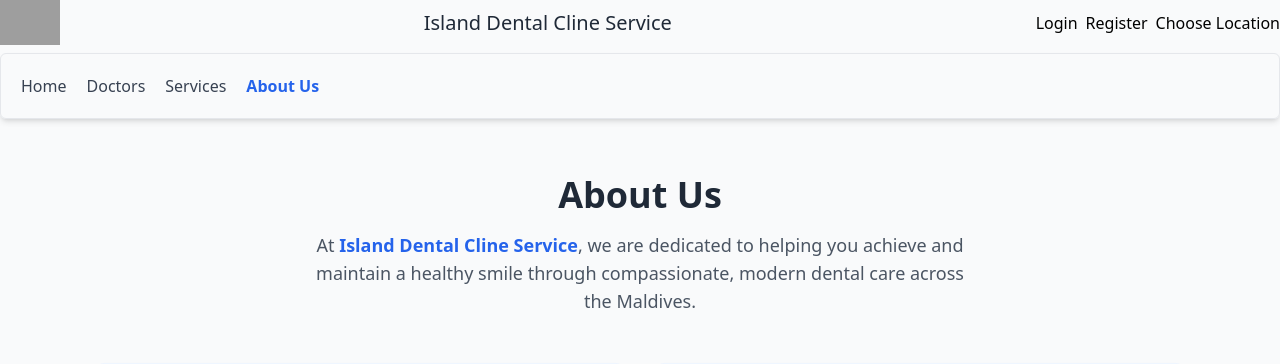
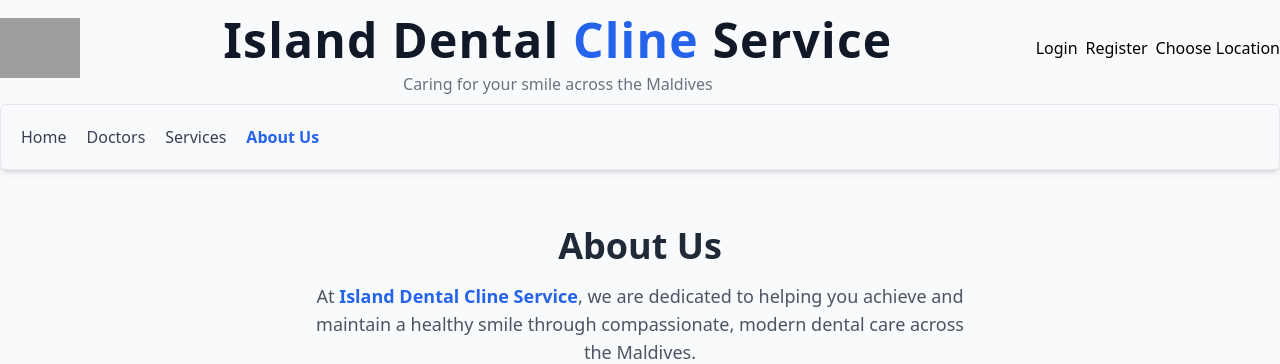
Before and after one commit to raidrasheed/Advanced-Software-Development, a FastAPI app: page /about-us in a window 1280 px wide. Shown: the top 364 px of the page. Run offline with FastAPI, Linux system fonts and the light colour scheme; data that the repository does not hold is empty; style sheets or scripts are compiled from the project's sources; some libraries are stand-ins or nearby versions; grey boxes are pictures that could not be loaded.

Commit message:
all changes

```diff
--- a/templates/general.html
+++ b/templates/general.html
@@ -11,12 +11,15 @@
     <div class="min-h-screen  max-w-7xl mx-auto space-y-2">
         <div class="flex items-center justify-between">
             <div>
-                <img src="/static/images/logo.png" alt="Logo" width="60">
+                <img src="/static/images/logo.png" alt="Logo" width="80">
             </div>
-            <div>
-                <h2 class="text-xl font-extralight text-gray-800">Island Dental Cline Service</h2>
+            <div class="text-center mt-4">
+                <h1 class="text-5xl font-semibold text-gray-900 tracking-wide">
+                    Island Dental <span class="text-blue-600 font-bold">Cline</span> Service
+                </h1>
+                <p class="text-md text-gray-500 mt-2">Caring for your smile across the Maldives</p>
             </div>
-            <div class="flex justify-center gap-2 items-center">
+                            <div class="flex justify-center gap-2 items-center">
                 {% if user %}
                 <div>
                     <a href="/logout" class="hover:underline">Logout</a>
--- a/templates/services.html
+++ b/templates/services.html
@@ -13,7 +13,7 @@
       <img
         src="/static/images/{{ safe_name }}.png"
         alt="{{ service.name }}"
-        class="w-full h-full object-cover transition duration-300 group-hover:blur-sm group-hover:scale-105"
+        class="w-25 h-25 object-cover transition duration-300 group-hover:blur-sm group-hover:scale-105"
         onerror="this.onerror=null;this.src='/static/images/default.png';"
       >
 
```
